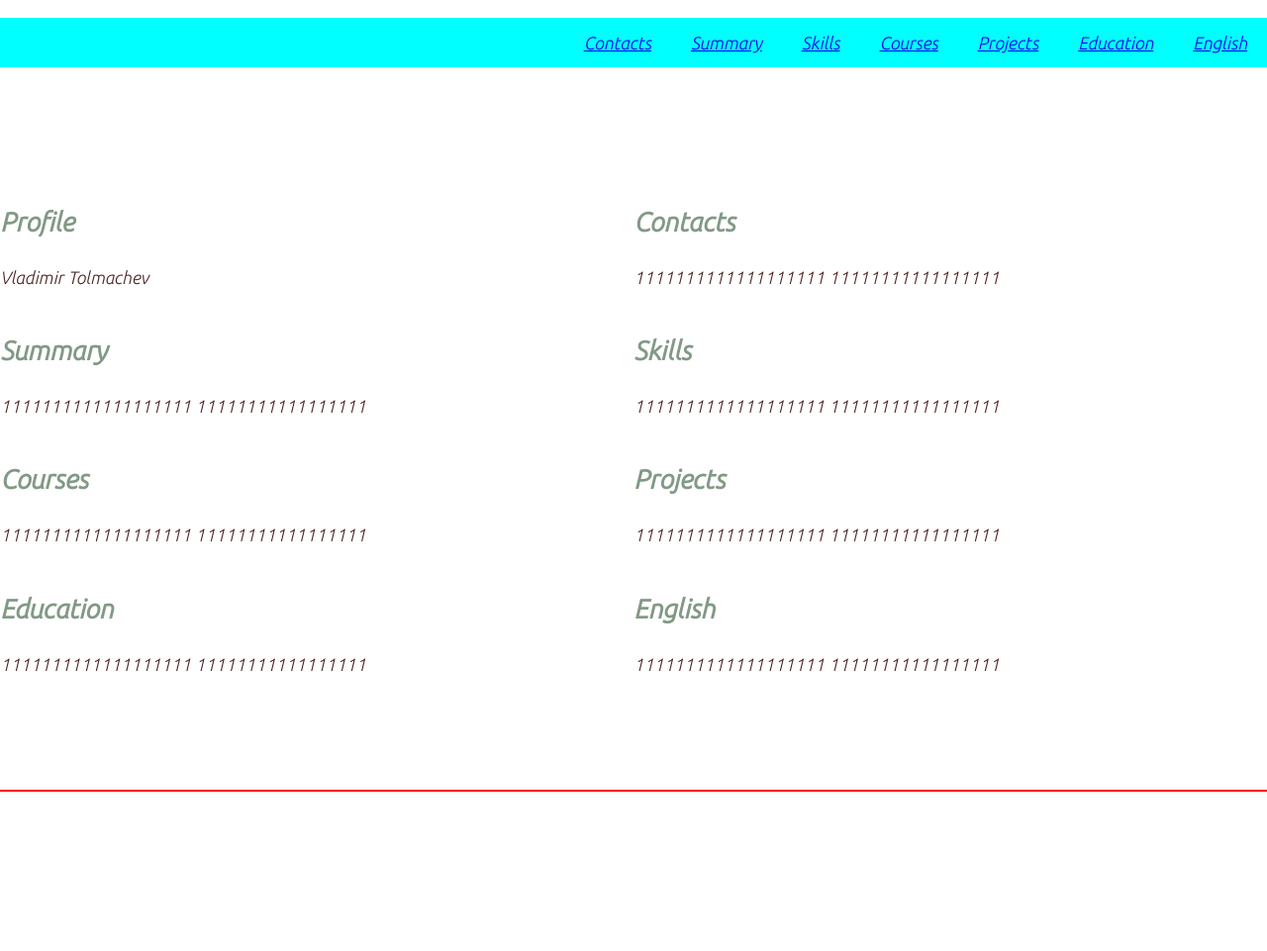
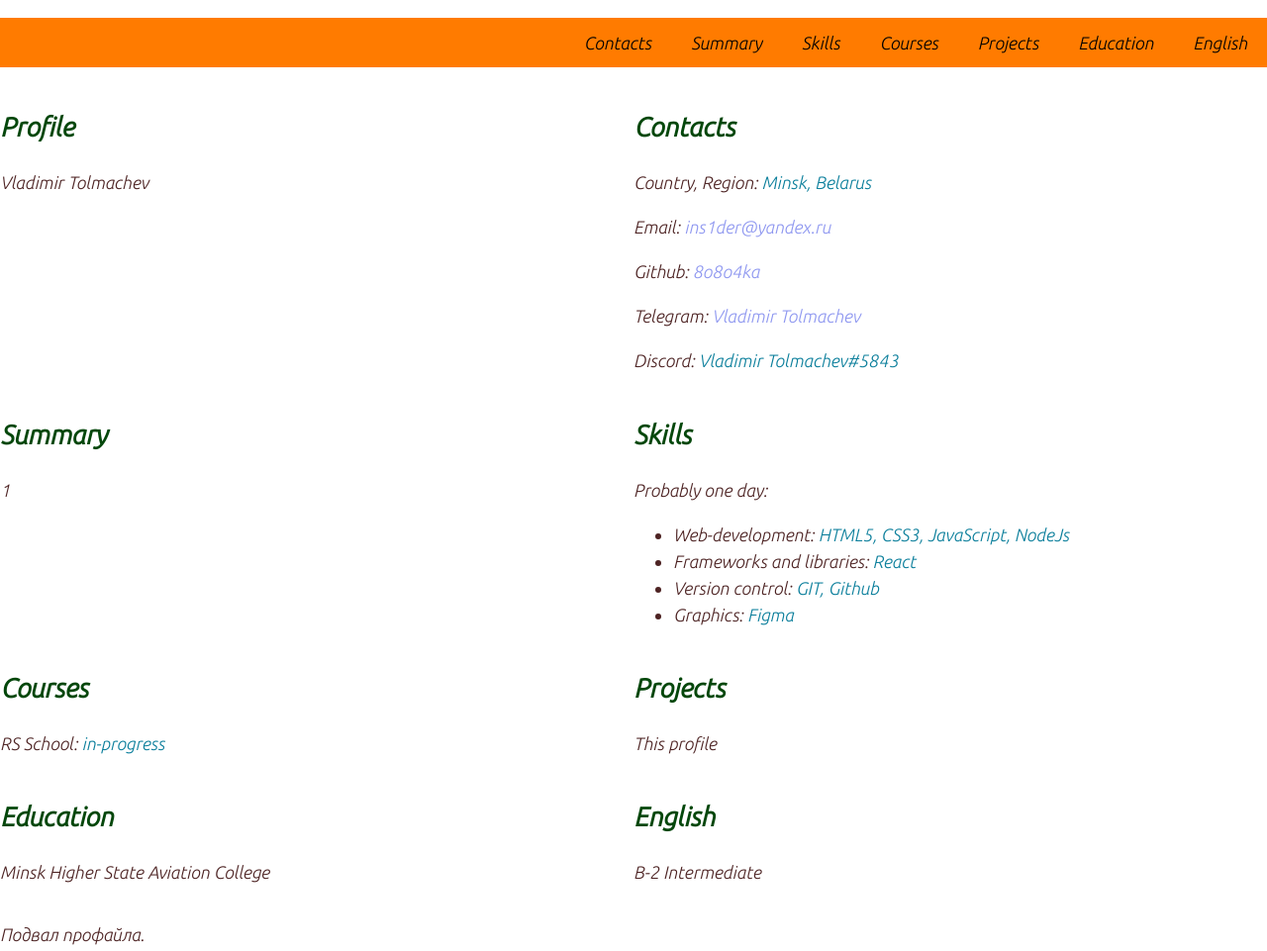
Before and after one commit to 8o8o4ka/rsschool-cv, a plain HTML site: page index.html in a window 1280 px wide. Shown: the whole page at 99% size. Before the commit the page ends 800 px from the top, so only its background shows below. Drawn offline with Linux system fonts and the light colour scheme.

Commit message:
feat: udate-3

```diff
--- a/index.html
+++ b/index.html
@@ -2,7 +2,7 @@
 <html lang="en">
 
 <head>
-    <meta charset="UTF-8">
+    <meta http-equiv="Content-Type" content="text/html; charset=utf-8">
     <meta http-equiv="X-UA-Compatible" content="IE=edge">
     <meta name="viewport" content="width=device-width, initial-scale=1.0">
     <link rel="stylesheet" href="style.css">
@@ -18,7 +18,6 @@
 <body>
     <header class="header">
         <div class="container">
-        </div>
             <nav class="nav">
                 <ul class="nav-list">
                     <li class="nav-item"><a href="#contacts" class="nav-link">Contacts</a></li>
@@ -30,8 +29,7 @@
                     <li class="nav-item"><a href="#english" class="nav-link">English</a></li>
                 </ul>
             </nav>
-
-
+        </div>
     </header>
     <main class="main">
         <div class="container">
@@ -43,55 +41,51 @@
                 </section>
                 <section class="section" id="contacts">
                     <h2 class="section-item">Contacts</h2>
-                    <p>1111111111111111111
-                        11111111111111111
-                    </p>
+                        <p>Country, Region:<span class="info"> Minsk, Belarus</span></p>
+                        <p>Email:<a class="link" href="ins1der@yandex.ru"> ins1der@yandex.ru</a></p>
+                        <p>Github:<a class="link" href="https://github.com/8o8o4ka"> 8o8o4ka</a></p>
+                        <p>Telegram:<a class="link" href="https://t.me/fantomas43"> Vladimir Tolmachev</a></p>
+                        <p>Discord:<span class="info"> Vladimir Tolmachev#5843</span></p>
                 </section>
                 <section class="section" id="summary">
                     <h2 class="section-item">Summary</h2>
-                    <p>1111111111111111111
-                        11111111111111111
-                    </p>
+                    <p>1</p>
                 </section>
                 <section class="section" id="skills">
                     <h2 class="section-item">Skills</h2>
-                    <p>1111111111111111111
-                        11111111111111111
-                    </p>
+                    <p>Probably one day:</p>
+                        <ul>
+                            <li>Web-development:<span class="info"> HTML5, CSS3, JavaScript, NodeJs</span></li>
+                            <li>Frameworks and libraries:<span class="info"> React</span></li>
+                            <li>Version control:<span class="info"> GIT, Github</span></li>
+                            <li>Graphics:<span class="info"> Figma</span></li>
+                        </ul>
                 </section>
                 <section class="section" id="courses">
                     <h2 class="section-item">Courses</h2>
-                    <p>1111111111111111111
-                        11111111111111111
-                    </p>
+                    <p>RS School:<span class="info"> in-progress</span></p>
                 </section>
                 <section class="section" id="projects">
                     <h2 class="section-item">Projects</h2>
-                    <p>1111111111111111111
-                        11111111111111111
-                    </p>
+                    <p>This profile</p>
                 </section>
                 <section class="section" id="education">
                     <h2 class="section-item">Education</h2>
-                    <p>1111111111111111111
-                        11111111111111111
-                    </p>
+                    <p>Minsk Higher State Aviation College</p>
                 </section>
                 <section class="section" id="english">
                     <h2 class="section-item">English</h2>
-                    <p>1111111111111111111
-                        11111111111111111
-                    </p>
+                    <p>B-2 Intermediate</p>
                 </section>
             </div>
         </div>
     </main>
     <footer class="footer">
         <div class="container">
-
+            <p>
+                Подвал профайла.
+            </p>
         </div>
-
     </footer>
 </body>
-
 </html>
--- a/style.css
+++ b/style.css
@@ -27,7 +27,7 @@ body {
 
 .nav {
   border: 1px;
-  background-color: aqua;
+  background-color: rgb(255, 123, 0);
 }
 
 .nav-list {
@@ -37,11 +37,17 @@ body {
   list-style: none;
 }
 
+.nav-item a:hover {
+  color: blue;
+}
+
 .nav-link {
   padding: 0 20px;
   line-height: 50px;
   transition: .3s;
   cursor: pointer;
+  color: black;
+  text-decoration: none;
 }
 
 .main-container {
@@ -60,7 +66,7 @@ body {
 }
 
 .section-item {
-  color: #829985;
+  color: #04470b;
   text-decoration: none;
   transition: color 0.5s;
 }
@@ -69,6 +75,21 @@ body {
   color: #4d2323 ;
 }
 
+.link {
+  text-decoration: none;
+  color: #8e97f0;
+  transition: color 0.5s;
+}
+
+.link:hover {
+  color: #1a1d1a;
+}
+
+.info {
+  color: rgb(10, 126, 155);
+}
+
+
 .footer {
-  border: 1px solid red;
+
 }
```
Lines whose indentation alone changed are shown as unchanged.
